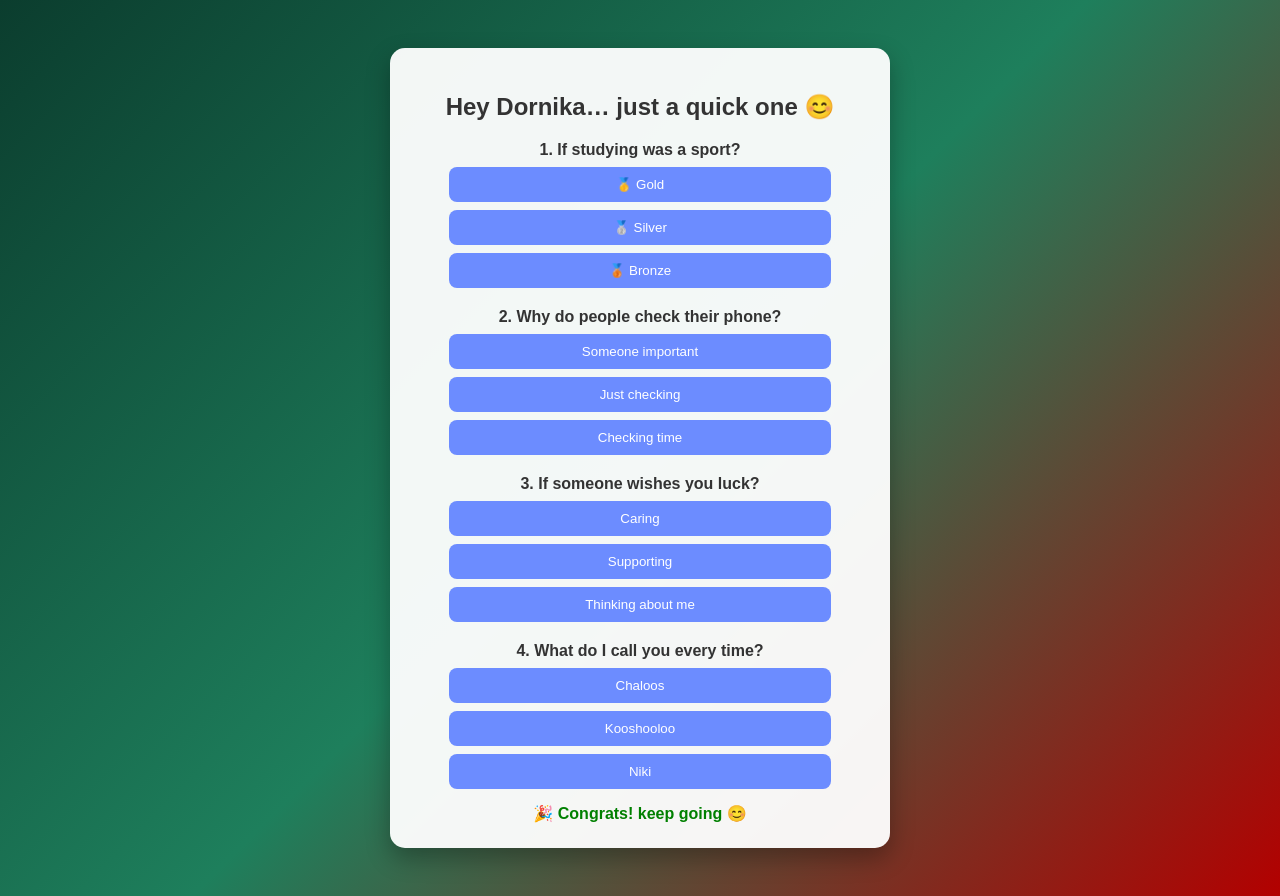
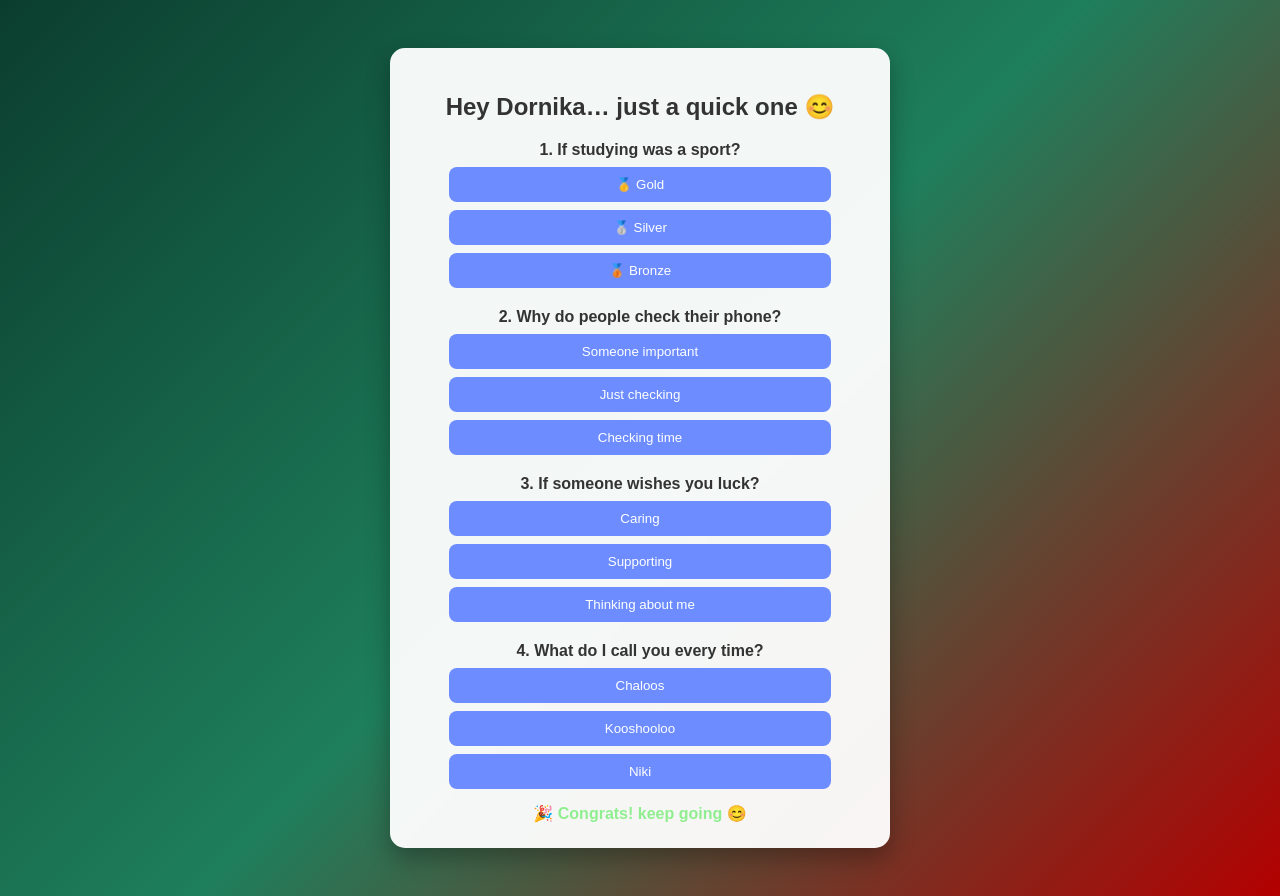
Before and after one commit to matinsh85/dornika-surprise, a plain HTML site: page index.html in a window 1280 px wide. Both pictures are taken after a click on the button "Kooshooloo". Drawn offline with Linux system fonts and the light colour scheme.

Commit message:
Update index.html

```diff
--- a/index.html
+++ b/index.html
@@ -44,7 +44,6 @@ body {
   background: #4a6fff;
 }
 
-/* 🎉 popup message */
 #popup {
   margin-top: 15px;
   font-weight: bold;
@@ -71,21 +70,25 @@ body {
 
 <h2>Hey Dornika… just a quick one 😊</h2>
 
+<!-- Q1 -->
 <div class="question">1. If studying was a sport?</div>
 <button class="option" onclick="answer('q1','gold')">🥇 Gold</button>
 <button class="option" onclick="answer('q1','silver')">🥈 Silver</button>
 <button class="option" onclick="answer('q1','bronze')">🥉 Bronze</button>
 
+<!-- Q2 -->
 <div class="question">2. Why do people check their phone?</div>
 <button class="option" onclick="answer('q2','someone important')">Someone important</button>
 <button class="option" onclick="answer('q2','just checking')">Just checking</button>
 <button class="option" onclick="answer('q2','checking time')">Checking time</button>
 
+<!-- Q3 -->
 <div class="question">3. If someone wishes you luck?</div>
 <button class="option" onclick="answer('q3','caring')">Caring</button>
 <button class="option" onclick="answer('q3','supporting')">Supporting</button>
 <button class="option" onclick="answer('q3','thinking about me')">Thinking about me</button>
 
+<!-- Q4 -->
 <div class="question">4. What do I call you every time?</div>
 <button class="option" onclick="answer('q4','chaloos')">Chaloos</button>
 <button class="option" onclick="answer('q4','kooshooloo')">Kooshooloo</button>
@@ -122,9 +125,9 @@ let answers = {
 function answer(q, val) {
   answers[q] = val;
 
-  let popup = document.getElementById("popup");
+  const popup = document.getElementById("popup");
 
-  // check correct answers step-by-step
+  // FINAL WIN CONDITION 🎉
   if (
     answers.q1 === "gold" &&
     answers.q2 === "someone important" &&
@@ -138,18 +141,19 @@ function answer(q, val) {
     return;
   }
 
-  // show per-click feedback
-  if (
+  // correct per-question feedback
+  const correct =
     (q === "q1" && val === "gold") ||
     (q === "q2" && val === "someone important") ||
     (q === "q3" && val === "caring") ||
-    (q === "q4" && val === "kooshooloo")
-  ) {
-    popup.style.display = "block";
+    (q === "q4" && val === "kooshooloo");
+
+  popup.style.display = "block";
+
+  if (correct) {
     popup.innerText = "🎉 Congrats! keep going 😊";
-    popup.style.color = "green";
+    popup.style.color = "lightgreen";
   } else {
-    popup.style.display = "block";
     popup.innerText = "😅 Not quite, try again";
     popup.style.color = "red";
   }
```
